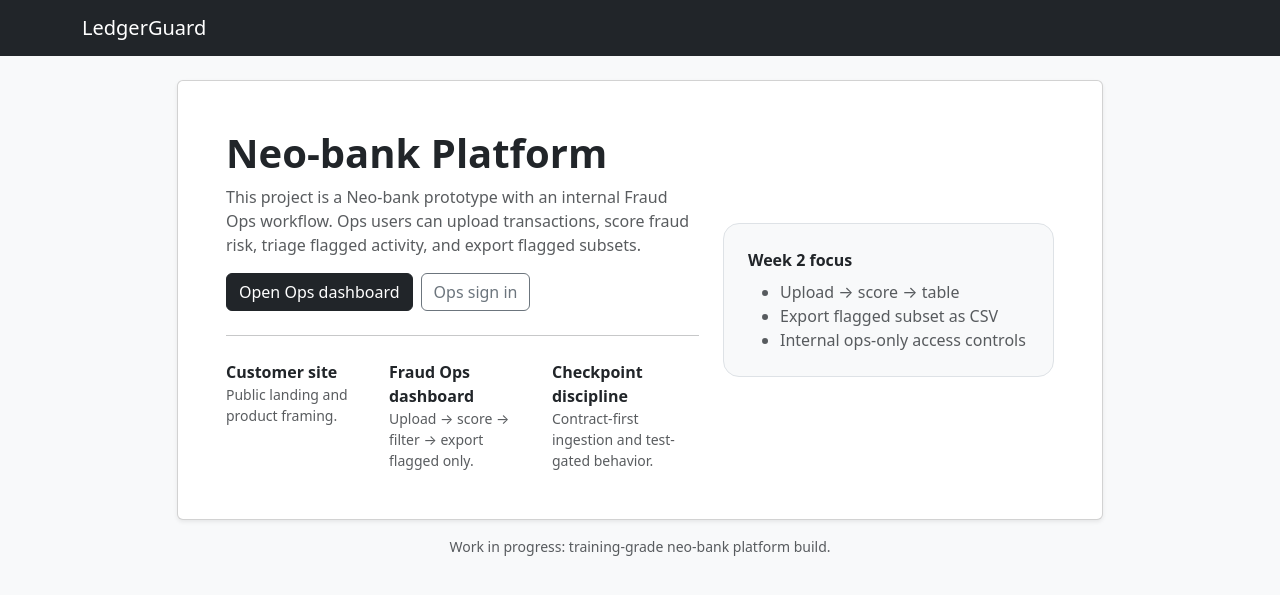
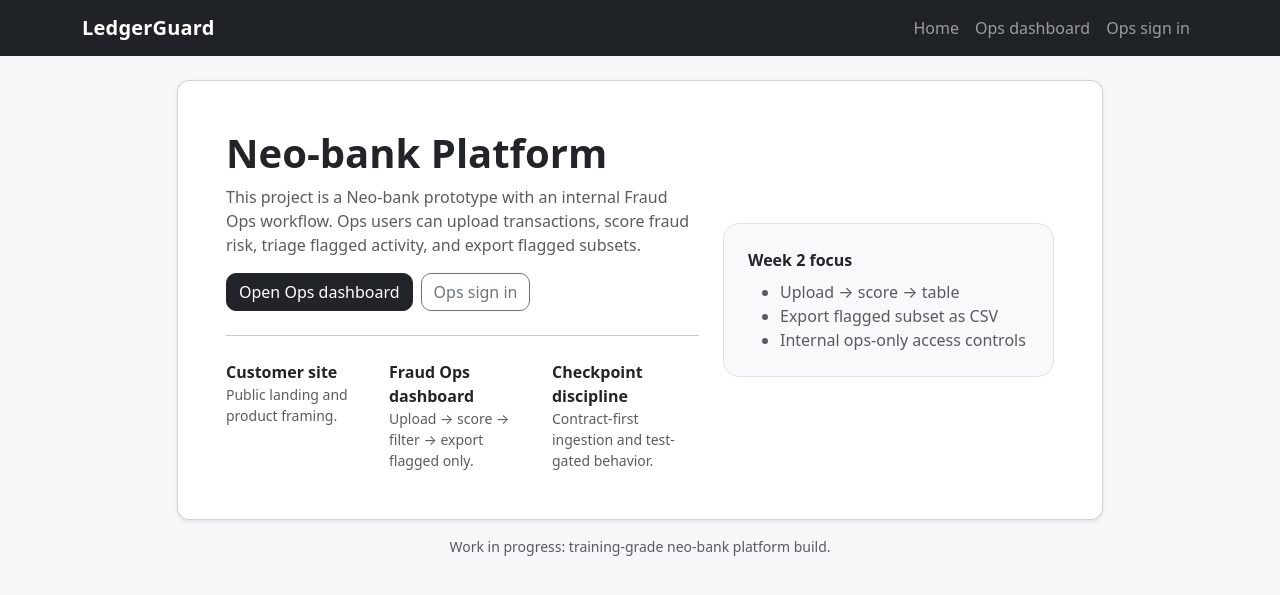
Before and after one commit to AAdewunmi/Neo-Bank-Fraud-Detection-Project, a Django app: page / in a window 1280 px wide. Shown: the top 595 px of the page. Run offline with Django 5.2, Linux system fonts and the light colour scheme.

Commit message:
Refactor base.html by changing routing behaviour

```diff
--- a/dashboard/templates/dashboard/base.html
+++ b/dashboard/templates/dashboard/base.html
@@ -1,23 +1,70 @@
-{% load static %}
+<!-- File: dashboard/templates/dashboard/base.html -->
 <!doctype html>
 <html lang="en">
 <head>
   <meta charset="utf-8">
-    <title>LedgerGuard</title>
   <meta name="viewport" content="width=device-width, initial-scale=1">
+  <title>{% block title %}LedgerGuard{% endblock %}</title>
+
   <link href="https://cdn.jsdelivr.net/npm/bootstrap@5.3.3/dist/css/bootstrap.min.css" rel="stylesheet">
+  <style>
+    body { background: #f6f7f9; }
+    .navbar { background: #1f2328; }
+    .navbar-brand { font-weight: 600; letter-spacing: 0.2px; }
+    .card { border-radius: 12px; }
+    .btn { border-radius: 10px; }
+    .muted { color: #667085; }
+  </style>
+  {% block extra_head %}{% endblock %}
 </head>
-  <body class="bg-light">
-    <nav class="navbar navbar-dark bg-dark">
+<body>
+<nav class="navbar navbar-expand-lg navbar-dark">
   <div class="container">
-        <span class="navbar-brand">LedgerGuard</span>
+    <a class="navbar-brand" href="{% url 'public_home' %}">LedgerGuard</a>
+
+    <button class="navbar-toggler" type="button" data-bs-toggle="collapse" data-bs-target="#navMain" aria-controls="navMain" aria-expanded="false" aria-label="Toggle navigation">
+      <span class="navbar-toggler-icon"></span>
+    </button>
+
+    <div class="collapse navbar-collapse" id="navMain">
+      <ul class="navbar-nav ms-auto">
+        <li class="nav-item">
+          <a class="nav-link" href="{% url 'public_home' %}">Home</a>
+        </li>
+
+        <li class="nav-item">
+          <a class="nav-link" href="{% url 'dashboard' %}">Ops dashboard</a>
+        </li>
+
+        {% if request.user.is_authenticated %}
+          <li class="nav-item">
+            <a class="nav-link" href="{% url 'logout' %}">Sign out</a>
+          </li>
+        {% else %}
+          <li class="nav-item">
+            <a class="nav-link" href="{% url 'login' %}?next={% url 'dashboard' %}">Ops sign in</a>
+          </li>
+        {% endif %}
+      </ul>
+    </div>
   </div>
 </nav>
 
-    <main class="container my-4">
+<main class="container py-4">
+  {% if messages %}
+    <div class="mb-3">
+      {% for message in messages %}
+        <div class="alert alert-{{ message.tags }} mb-2" role="alert">
+          {{ message }}
+        </div>
+      {% endfor %}
+    </div>
+  {% endif %}
+
   {% block content %}{% endblock %}
 </main>
 
-    <script src="{% static 'dashboard/custom.js' %}"></script>
+<script src="https://cdn.jsdelivr.net/npm/bootstrap@5.3.3/dist/js/bootstrap.bundle.min.js"></script>
+{% block extra_js %}{% endblock %}
 </body>
 </html>
```
Lines whose indentation alone changed are shown as unchanged.
